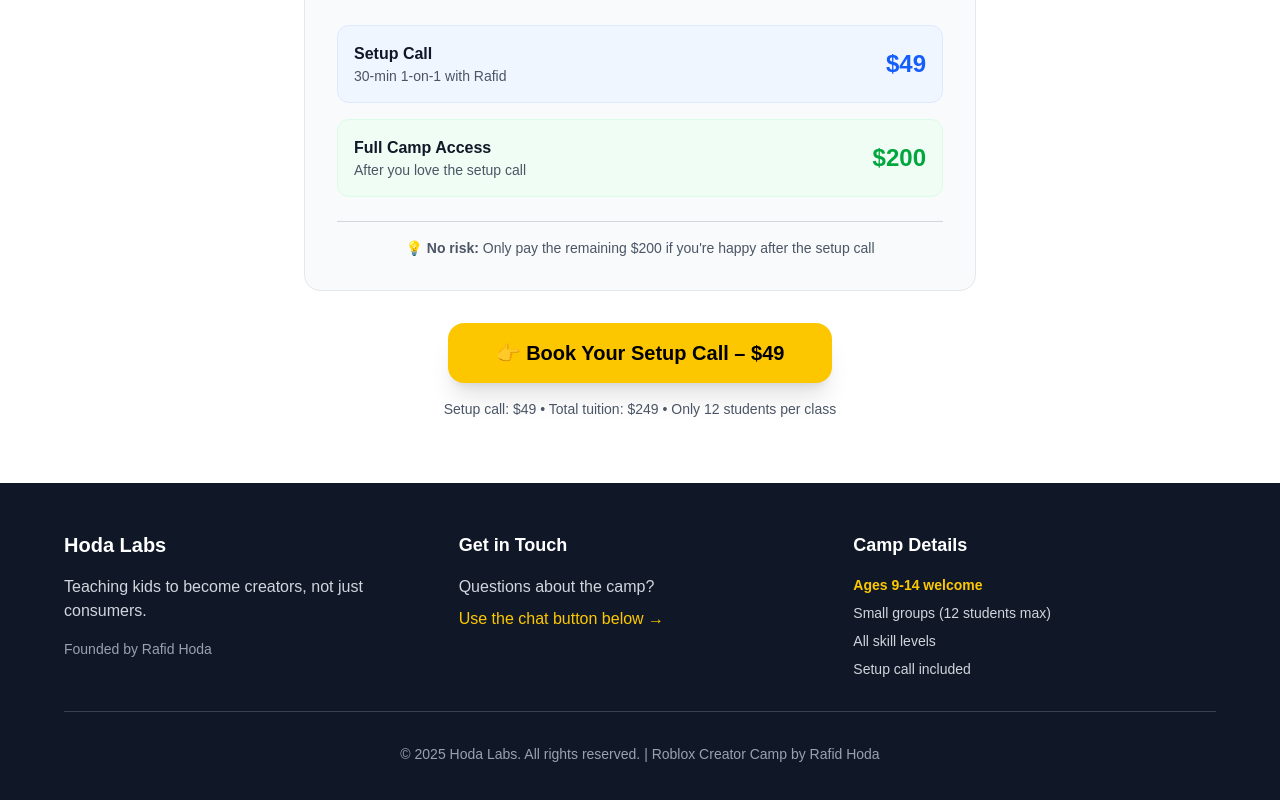
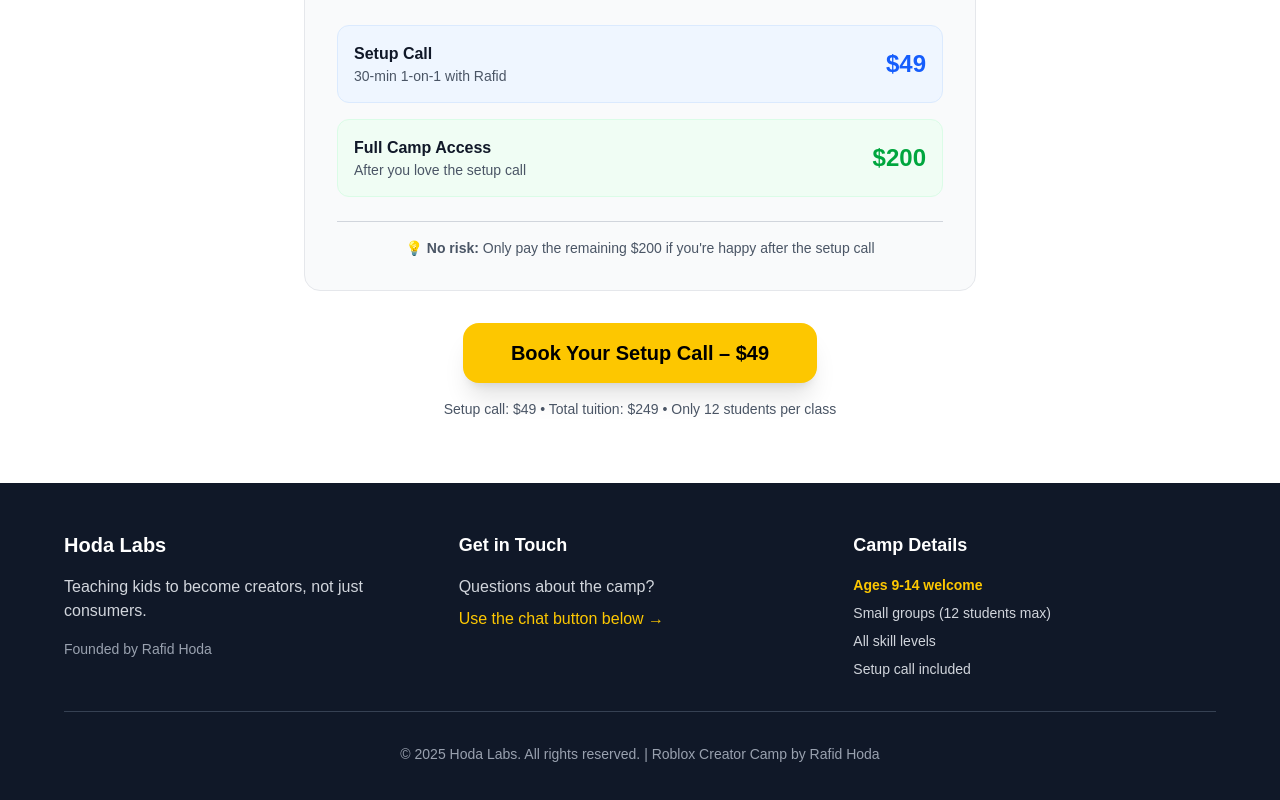
Before and after one commit to rafidhoda/robloxcreatorcamp, a Next.js app: page / in a window 1280 px wide. Shown: the part 8021-8821 px from the top of the page. Built offline with nearby package versions, Linux system fonts and the light colour scheme.

Commit message:
Take away emoji

```diff
--- a/src/app/page.tsx
+++ b/src/app/page.tsx
@@ -737,7 +737,7 @@
               }
             }}
           >
-            👉 Book Your Setup Call – ${PRICING.SETUP_CALL}
+            Book Your Setup Call – ${PRICING.SETUP_CALL}
           </a>
 
           <p className="text-gray-600 mt-4 text-sm">
```
